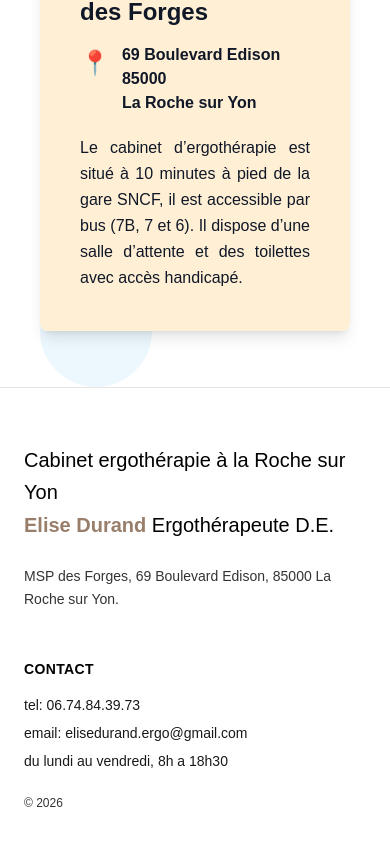
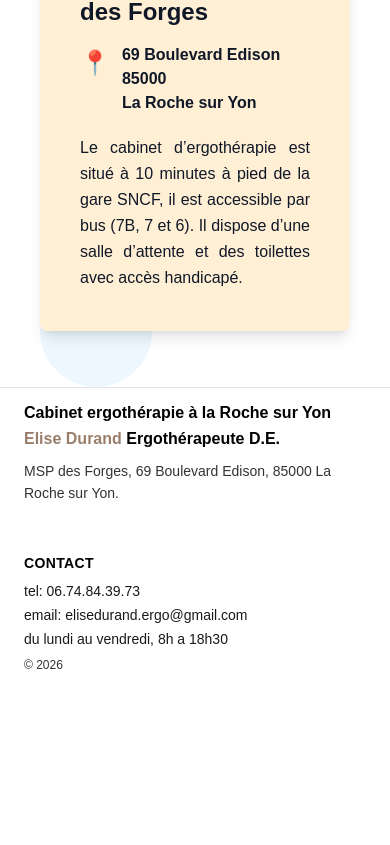
Before and after one commit to PoloLoveTaco/Site-Elise, a React (Vite) app: page / in a window 390 px wide. Shown: the part 3199-4044 px from the top of the page. After the commit the page ends 3884 px from the top, so only its background shows below. Built offline with nearby package versions, Linux system fonts and the light colour scheme.

Commit message:
[MODIF] footer plus petit

```diff
--- a/src/components/footer.tsx
+++ b/src/components/footer.tsx
@@ -2,16 +2,16 @@ import color from '../assets/styles/color';
 
 export default function Footer() {
 	return (
-		<footer style={{ borderColor: color.secondaryG1}} className={`bg-[${color.primary1}] text-[${color.primary2}] py-14 border-t-1`}>
+		<footer style={{ borderColor: color.secondaryG1}} className={`bg-[${color.primary1}] text-[${color.primary2}] py-3 border-t-1`}>
 			<div className="max-w-7xl mx-auto px-6 grid grid-cols-1 md:grid-cols-2 gap-12">
 
 				<div>
-					<h2 className="text-xl md:text-2xl leading-relaxed max-w-xl">
+					<h2 className="text-l leading-relaxed max-w-xl font-semibold">
 						<p>Cabinet ergothérapie à la Roche sur Yon</p>
 						<p><span className="font-semibold text-[#997f6b]">Elise Durand</span> Ergothérapeute D.E.</p>
 					</h2>
 
-					<p className="text-sm opacity-80 mt-6 max-w-sm leading-relaxed">
+					<p className="text-sm opacity-80 mt-2 max-w-sm leading-relaxed">
 						MSP des Forges, 69 Boulevard Edison, 85000 La Roche sur Yon.
 					</p>
 				</div>
@@ -19,8 +19,8 @@ export default function Footer() {
 				<div className="flex flex-wrap gap-16 md:justify-end">
 
 					<div>
-						<h3 className="text-sm uppercase tracking-wide font-semibold mb-4">Contact</h3>
-						<ul className="space-y-2 text-sm opacity-90">
+						<h3 className="text-sm uppercase tracking-wide font-semibold mb-2">Contact</h3>
+						<ul className="space-y-1 text-sm opacity-90">
 							<li>tel: 06.74.84.39.73</li>
 							<li>email: elisedurand.ergo@gmail.com</li>
 							<li>du lundi au vendredi, 8h a 18h30</li>
@@ -29,7 +29,7 @@ export default function Footer() {
 				</div>
 			</div>
 
-			<div className="max-w-7xl mx-auto px-6 flex justify-between text-xs mt-6 opacity-80">
+			<div className="max-w-7xl mx-auto px-6 flex justify-between text-xs mt-2 opacity-80">
 				<p>© 2026</p>
 			</div>
 		</footer>
```
